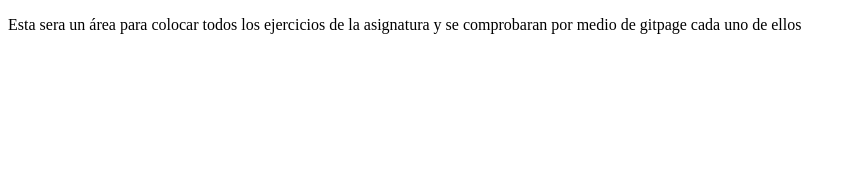
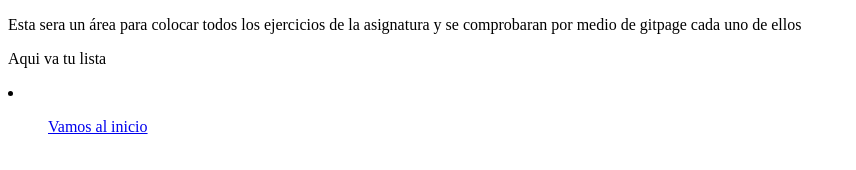
Before and after one commit to OliverOrtizBaez/4IV8_Ortiz_B-ez_Oliver, a plain HTML site: page index.html in a window 1280 px wide. Shown: the whole page, without its empty margins (0-856 px from the left). Drawn offline with Linux system fonts and the light colour scheme.

Commit message:
agregamos enlaces de navegacion

```diff
--- a/index.html
+++ b/index.html
@@ -7,6 +7,9 @@
 </head>
 <body>
     <p>Esta sera un área para colocar todos los ejercicios de la asignatura y se comprobaran por medio de gitpage cada uno de ellos</p>
-
+    <p>Aqui va tu lista</p>
+    <li>
+        <ol><a href="./01PrimeraPractica/Inicio.html">Vamos al inicio</a></ol>
+    </li>
 </body>
 </html>
```
Also changed, not shown: 01PrimeraPractica/Inicio.html (+1 -0 lines).
